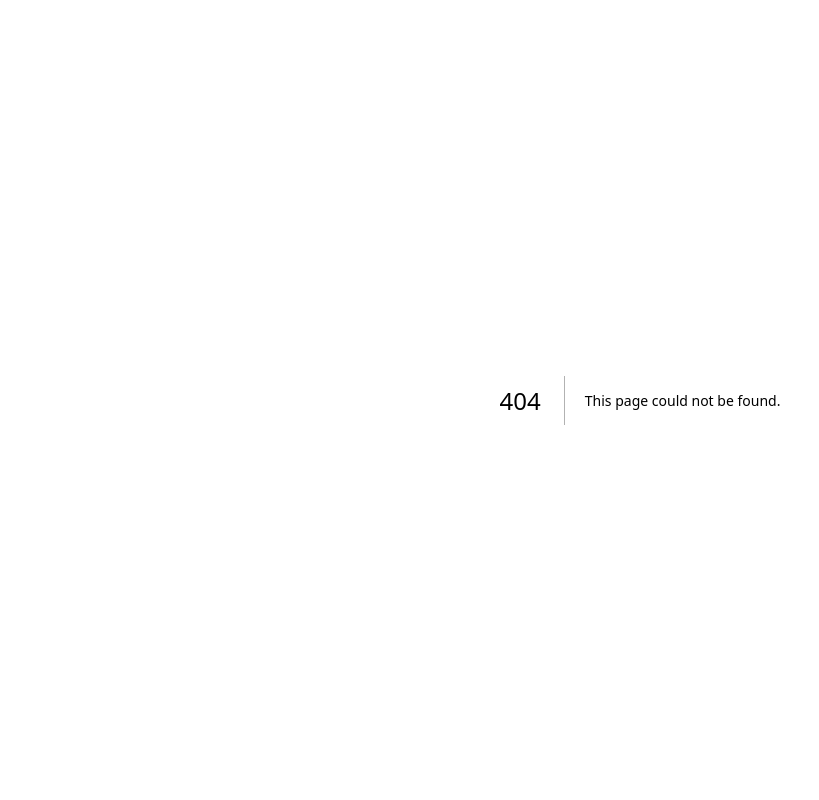
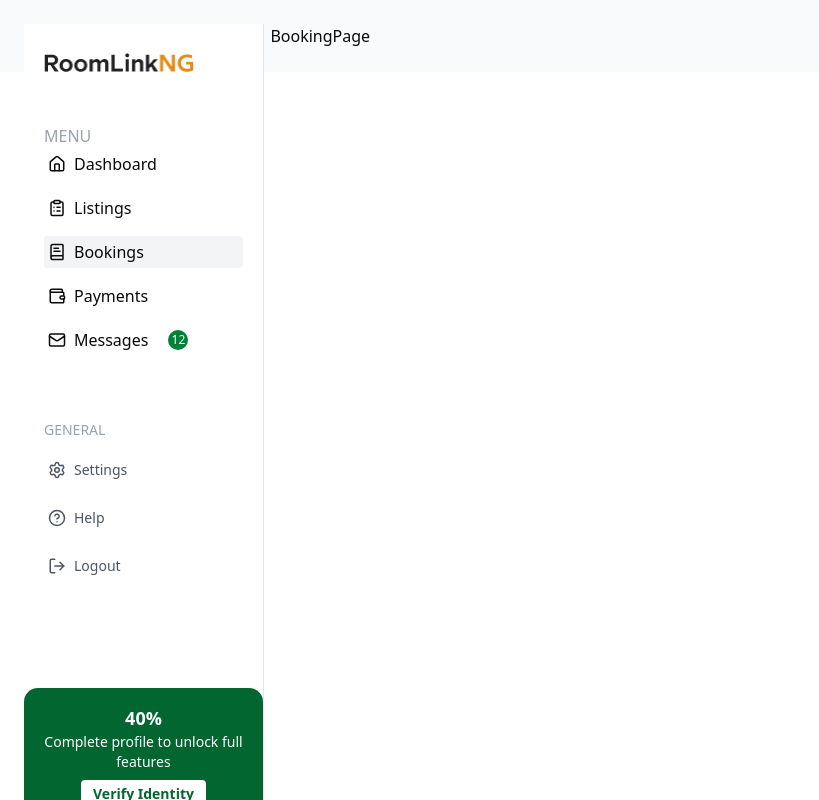
Before and after one commit to Ultreck/RoomLinkng, a Next.js app: page /landlord/booking in a window 1280 px wide. Before the commit this address had no page. Shown: the whole page, without its empty margins (0-819 px from the left). Built offline with nearby package versions, Linux system fonts and the light colour scheme.

Commit message:
feat: working on the landlord flow

```diff
--- /dev/null
+++ b/app/landlord/booking/page.tsx
@@ -0,0 +1,9 @@
+import React from 'react'
+
+const BookingPage = () => {
+  return (
+    <div>BookingPage</div>
+  )
+}
+
+export default BookingPage
--- a/app/landlord/layout.tsx
+++ b/app/landlord/layout.tsx
@@ -8,7 +8,7 @@
   return (
     <main className="">
       <section className="flex w-full justify-between p-6 bg-gray-50">
-        <aside className="w-60 bg-white border-r flex flex-col justify-between p-4">
+        <aside className="">
           <Sidebar />
         </aside>
         <div className="w-[80%]">
--- /dev/null
+++ b/app/landlord/listing/page.tsx
@@ -0,0 +1,9 @@
+import React from 'react'
+
+const ListingPage = () => {
+  return (
+    <div>ListingPage</div>
+  )
+}
+
+export default ListingPage
--- /dev/null
+++ b/app/landlord/messages/page.tsx
@@ -0,0 +1,9 @@
+import React from 'react'
+
+const MessagePage = () => {
+  return (
+    <div>MessagePage</div>
+  )
+}
+
+export default MessagePage
--- /dev/null
+++ b/app/landlord/payments/page.tsx
@@ -0,0 +1,9 @@
+import React from 'react'
+
+const PaymentPage = () => {
+  return (
+    <div>PaymentPage</div>
+  )
+}
+
+export default PaymentPage
--- a/components/layout/Sidebar.tsx
+++ b/components/layout/Sidebar.tsx
@@ -1,49 +1,114 @@
-'use client'
+"use client";
 
-import { Home, ClipboardList, Wallet, Mail, Settings, HelpCircle, LogOut } from 'lucide-react'
-import { useRouter } from 'next/navigation'
+import {
+  Home,
+  ClipboardList,
+  Wallet,
+  Mail,
+  Settings,
+  HelpCircle,
+  LogOut,
+} from "lucide-react";
+import { BookText } from "lucide-react";
+import Image from "next/image";
+import { usePathname, useRouter } from "next/navigation";
+import logo from "../../assets/images/RoomLinkNG.png";
 
 const Sidebar = () => {
-  const router = useRouter()
+  const router = useRouter();
+  const pathname = usePathname();
+  console.log(pathname);
+
   const menuItems = [
-    { label: "Dashboard", icon: <Home />, path: "/dashboard" },
-    { label: "Listings", icon: <ClipboardList />, path: "/listings" },
-    { label: "Bookings", icon: <ClipboardList />, path: "/bookings" },
-    { label: "Payments", icon: <Wallet />, path: "/payments" },
-    { label: "Messages", icon: <Mail />, path: "/messages", badge: 12 },
-  ]
+    { label: "Dashboard", icon: <Home size={18} />, path: "/landlord" },
+    {
+      label: "Listings",
+      icon: <ClipboardList size={18} />,
+      path: "/landlord/listing",
+    },
+    {
+      label: "Bookings",
+      icon: <BookText size={18} />,
+      path: "/landlord/booking",
+    },
+    {
+      label: "Payments",
+      icon: <Wallet size={18} />,
+      path: "/landlord/payments",
+    },
+    {
+      label: "Messages",
+      icon: <Mail size={18} />,
+      path: "/landlord/messages",
+      badge: 12,
+    },
+  ];
 
   return (
-    <div className="h-screen w-60 bg-white border-r flex flex-col justify-between p-4">
-      <div>
-        <h1 className="text-xl font-bold mb-6 text-green-700">RoomLink<span className="text-orange-500">NG</span></h1>
+    <div className="max-h-screen h-screen fixed w-60 bg-white border-r flex flex-col justify-between">
+      <div className="w-full px-5 h-full mt-5">
+        <div className="flex items-center">
+          <h1 className="text-2xl font-bold text-gray-900">
+            <Image
+              src={logo}
+              alt="Logo"
+              width={150}
+              height={150}
+              className="inline-block mr-2"
+            />
+          </h1>
+        </div>
+        <div className="text flex flex-col  mt-12 justify-between">
+          <h1 className="text-gray-400">MENU</h1>
           <nav className="space-y-3">
-          {menuItems.map(item => (
-            <div key={item.label} onClick={() => router.push(item.path)} className="flex items-center justify-between cursor-pointer p-2 rounded hover:bg-gray-100">
+            {menuItems.map((item) => (
+              <div
+                key={item.label}
+                onClick={() => router.push(item.path)}
+                className={`flex items-center cursor-pointer p-1 ${pathname === item?.path? "bg-gray-100" : ""} rounded hover:bg-gray-100`}
+              >
                 <div className="flex items-center gap-2">
-                {item.icon}
+                  <span className="text-sm">{item.icon}</span>
                   <span>{item.label}</span>
                 </div>
-              {item.badge && <span className="text-xs bg-green-700 text-white rounded-full px-2">{item.badge}</span>}
+                {item.badge && (
+                  <span className="text-xs ml-5 w-5 h-5 flex justify-center items-center bg-green-700 text-white rounded-full px-2">
+                    {item.badge}
+                  </span>
+                )}
               </div>
             ))}
           </nav>
-        <div className="mt-8 space-y-2 text-sm text-gray-600">
-          <div className="flex items-center gap-2 cursor-pointer"><Settings size={18} /> Settings</div>
-          <div className="flex items-center gap-2 cursor-pointer"><HelpCircle size={18} /> Help</div>
-          <div className="flex items-center gap-2 cursor-pointer text-red-500"><LogOut size={18} /> Logout</div>
+          <div className="space-y-3 text-sm text-gray-600 mt-16 ">
+            <h1 className="text-gray-400">GENERAL</h1>
+            {[
+              { label: "Settings", icon: <Settings size={18}  />, path: "/landlord/settings" },
+              { label: "Help", icon: <HelpCircle size={18} />, path: "/landlord/help"},
+              { label: "Logout", icon: <LogOut size={18} />},
+            ].map((item) => (
+              <div key={item.label} className="flex items-center cursor-pointer px-1 py-2 rounded hover:bg-gray-100">
+                <div className="flex items-center gap-2">
+                  <span className="text-sm">{item.icon}</span>
+                  <span>{item.label}</span>
+                </div>
+              </div>
+            ))}
+          </div>
         </div>
       </div>
 
       <div className="bg-green-800 text-white p-4 rounded-xl text-center text-sm">
         <div className="mb-2">
-          <span className="font-bold text-lg">40%</span><br />
+          <span className="font-bold text-lg">40%</span>
+          <br />
           Complete profile to unlock full features
         </div>
-        <button className="bg-white text-green-800 font-semibold px-3 py-1 rounded">Verify Identity</button>
+        <button className="bg-white text-green-800 font-semibold px-3 py-1 rounded">
+          Verify Identity
+        </button>
       </div>
     </div>
-  )
-}
+  );
+};
 
-export default Sidebar
+export default Sidebar;
```
Lines whose indentation alone changed are shown as unchanged.
